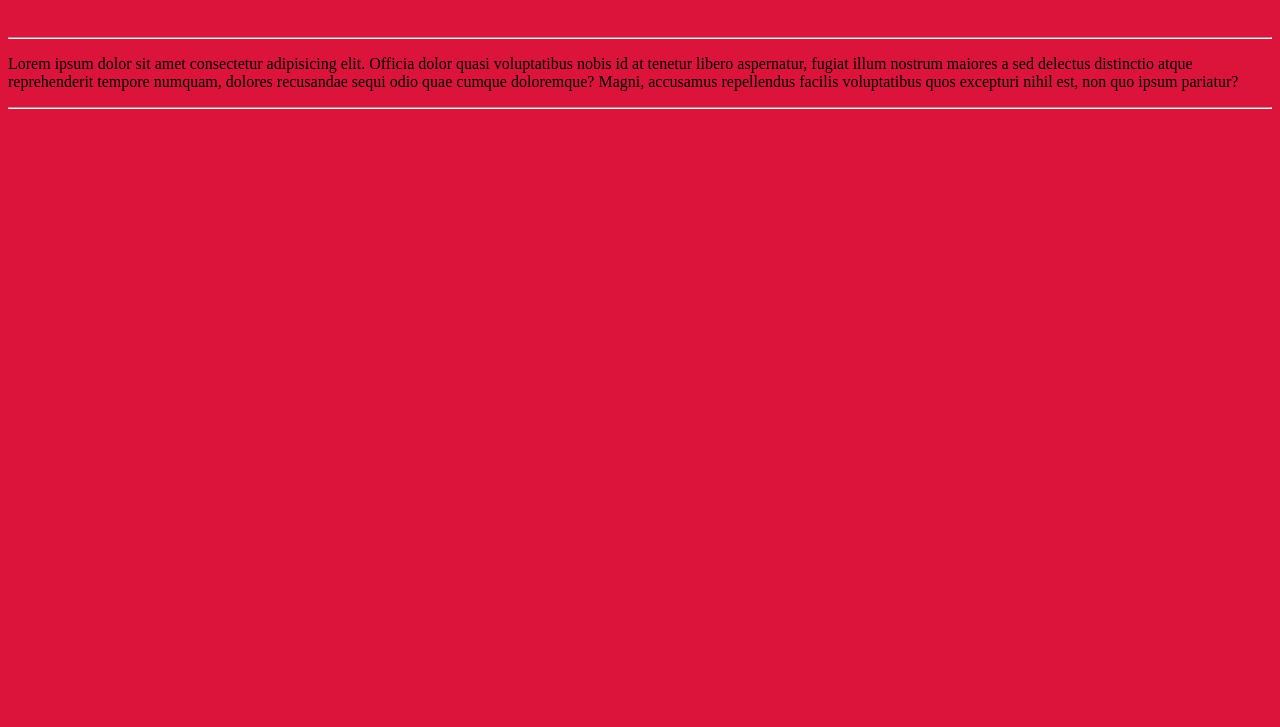
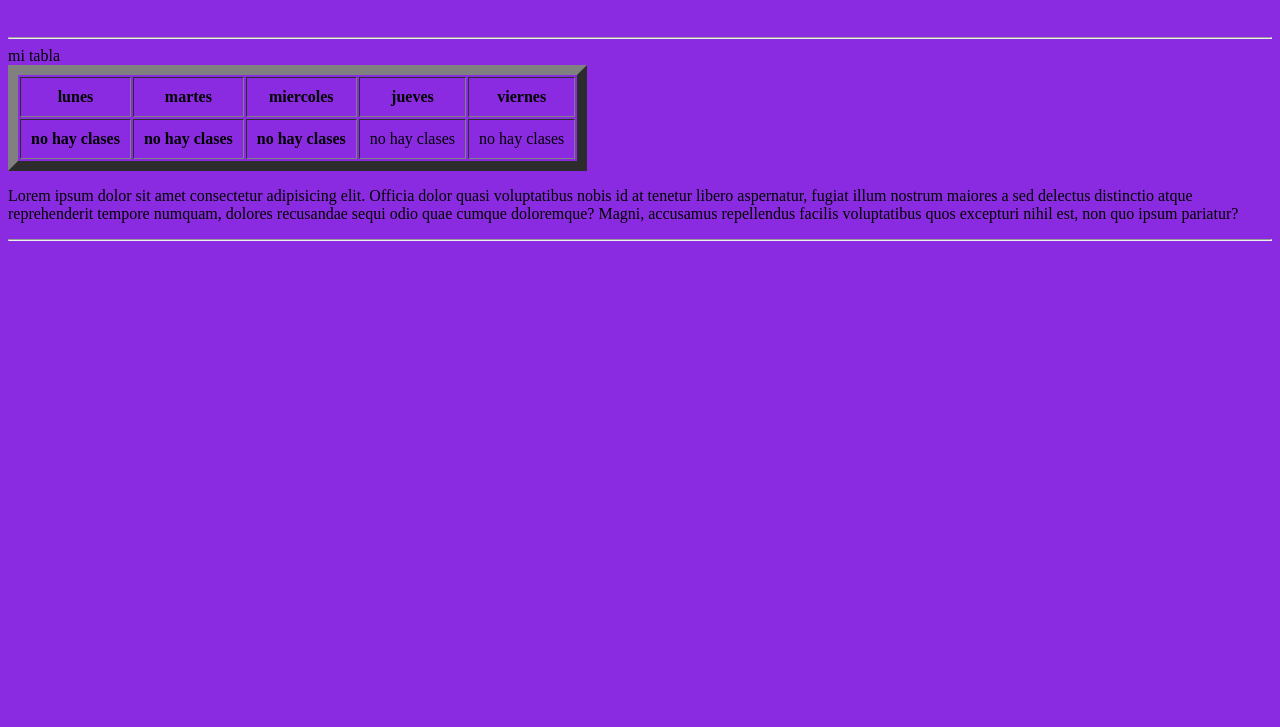
Before and after one commit to cajerocodo/prueba, a plain HTML site: page git2/index.html in a window 1280 px wide. Shown: the part 73-800 px from the top of the page. Drawn offline with Linux system fonts and the light colour scheme.

Commit message:
modoficaciones

```diff
--- a/git2/estilos.css
+++ b/git2/estilos.css
@@ -1,5 +1,5 @@
 body{
-    background-color: crimson;
+    background-color:blueviolet;
 }
 
 h1{
@@ -9,3 +9,7 @@ h1{
 marquee{
     color:gold
 }
+h3{
+    color:blanchedalmond;
+    font-size: 25px;
+}
--- a/git2/index.html
+++ b/git2/index.html
@@ -11,6 +11,26 @@
     <h1>mejor curso de github</h1>
     <marquee behavior="scroll" direction="rigth">bienvenidos a nuestro curso</marquee>
     <hr>
+    <table border="10" celspacing="10" cellpadding="10"
+    <h3>mi tabla</h3>
+
+        <tr>
+            <th>lunes</th>
+            <th>martes</th>
+            <th>miercoles</th>
+            <th>jueves</th>
+            <th>viernes</th>
+        </tr>
+
+        </tr>
+            <tr>
+                <th>no hay clases</td>
+                <th>no hay clases</td>
+                <th>no hay clases</td>
+                <td>no hay clases</td>
+                <td colspan="2">no hay clases</td>
+            </tr>
+    </table>
 
     <p>Lorem ipsum dolor sit amet consectetur adipisicing elit. Officia dolor quasi voluptatibus nobis id at tenetur libero aspernatur, fugiat illum nostrum maiores a sed delectus distinctio atque reprehenderit tempore numquam, dolores recusandae sequi odio quae cumque doloremque? Magni, accusamus repellendus facilis voluptatibus quos excepturi nihil est, non quo ipsum pariatur?</p>
     <hr>
```
